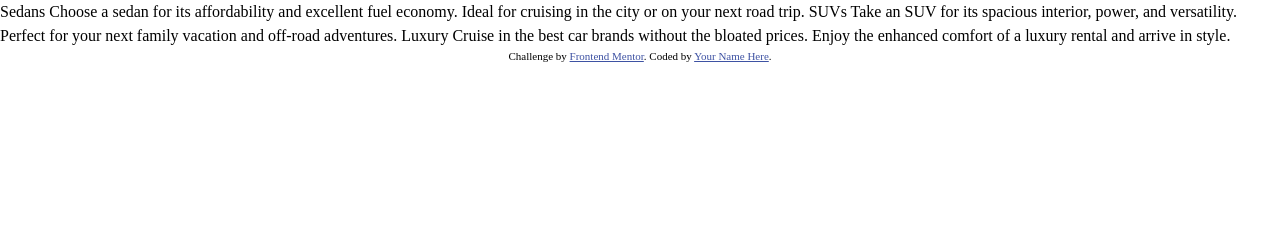
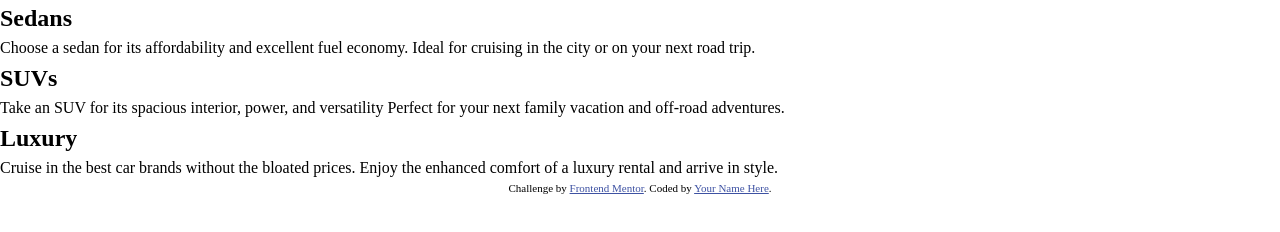
Before and after one commit to michaelhiiva/3-Column-Preview-Card-Component-Frontend-Mentor, a plain HTML site: page index.html in a window 1280 px wide. Drawn offline with Linux system fonts and the light colour scheme.

Commit message:
Added choices.

```diff
--- a/index.html
+++ b/index.html
@@ -18,18 +18,24 @@
 </head>
 <body>
 
-  Sedans
-  Choose a sedan for its affordability and excellent fuel economy. Ideal for cruising in the city
-  or on your next road trip.
-
-  SUVs
-  Take an SUV for its spacious interior, power, and versatility. Perfect for your next family vacation
-  and off-road adventures.
-
-  Luxury
-  Cruise in the best car brands without the bloated prices. Enjoy the enhanced comfort of a luxury
-  rental and arrive in style.
-
+  <section class="choices__block">
+    <div class="container">
+     <div class="row">
+        <div class="col">
+          <h2>Sedans</h2>
+          <p>Choose a sedan for its affordability and excellent fuel economy. Ideal for cruising in the city or on your next road trip.</p>
+        </div>
+        <div class="col">
+          <h2>SUVs</h2>
+          <p>Take an SUV for its spacious interior, power, and versatility Perfect for your next family vacation and off-road adventures.</p>
+        </div>
+        <div class="col">
+          <h2>Luxury</h2>
+          <p>Cruise in the best car brands without the bloated prices. Enjoy the enhanced comfort of a luxury rental and arrive in style.</p>
+        </div>
+      </div>
+    </div>
+  </section>
   <div class="attribution">
     Challenge by <a href="https://www.frontendmentor.io?ref=challenge" target="_blank">Frontend Mentor</a>.
     Coded by <a href="#">Your Name Here</a>.
```
